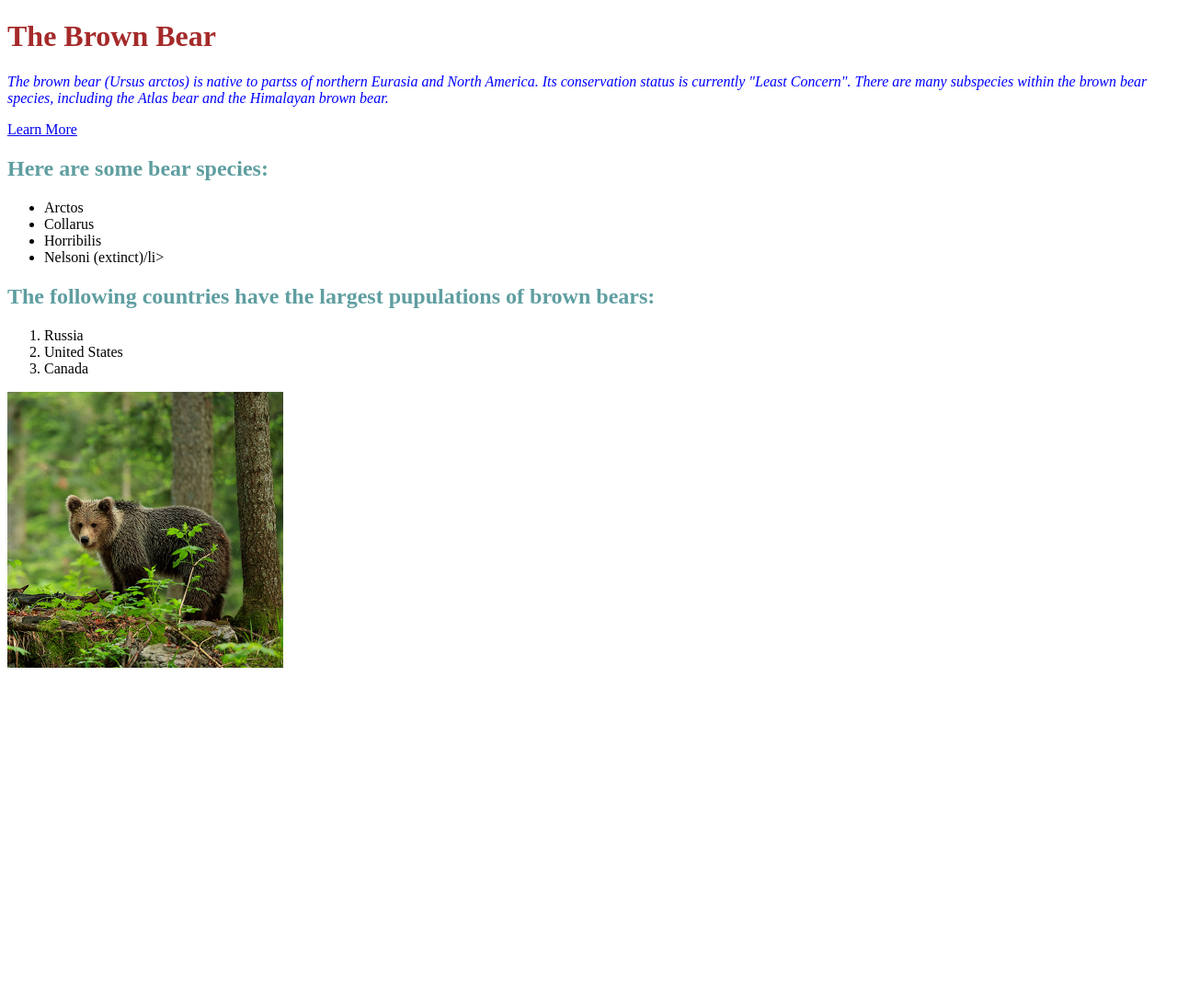
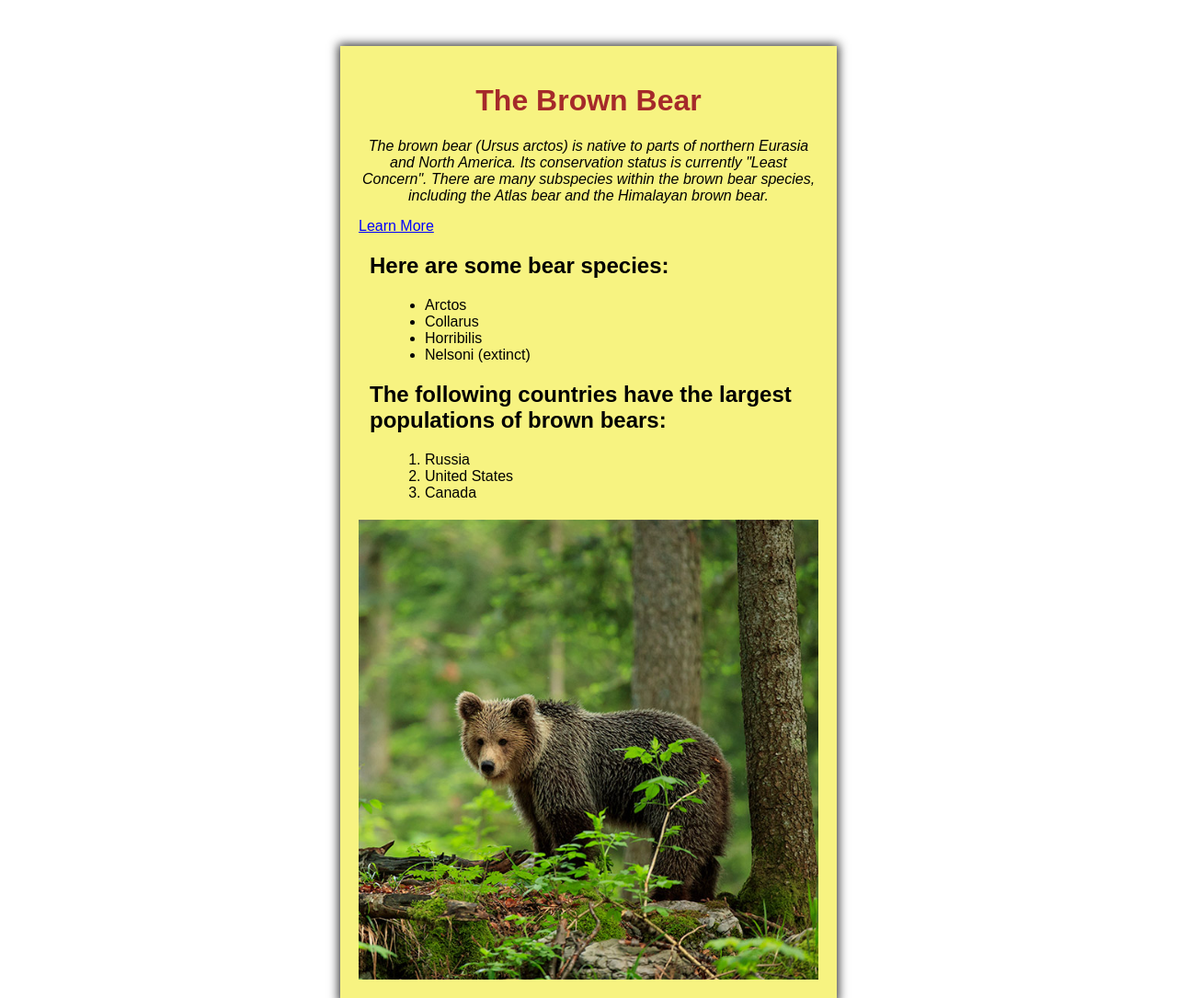
Before and after one commit to Lengoc204/Lengoc204.github.io, a plain HTML site: page week3/wiki-page.html in a window 1280 px wide. Shown: the top 1085 px of the page at 92% size. Before the commit the page ends 800 px from the top, so only its background shows below. Drawn offline with Linux system fonts and the light colour scheme.

Commit message:
LAB 2-WEEK 4

```diff
--- /dev/null
+++ b/week3/styles.css
@@ -0,0 +1,45 @@
+body {
+    font-family: Arial, sans-serif;
+}
+
+.container {
+    background-color: #f7f381; /* Nền màu vàng */
+    padding: 20px;
+    width: 500px;
+    margin: 50px auto;
+    box-shadow: 0 0 10px 2px #333333;
+}
+
+h1 {
+    text-align: center;
+    color: brown; /* Màu chữ của tiêu đề */
+}
+
+.info {
+    font-style: italic;
+    text-align: center;
+    margin-bottom: 15px;
+    color: black; /* Chữ màu đen */
+}
+
+.species, .countries {
+    margin: 12px;
+}
+
+.species ul, .countries ol {
+    margin-left: 20px;
+}
+
+.image {
+    text-align: center;
+    margin-top: 20px;
+}
+
+.image img {
+    width: 100%;
+    height: auto;
+}
+
+a {
+    color: blue;
+}
--- a/week3/wiki-page.html
+++ b/week3/wiki-page.html
@@ -4,26 +4,36 @@
     <meta charset="UTF-8">
     <meta name="viewport" content="width=device-width, initial-scale=1.0">
     <title>The Brown Bear</title>
+    <link rel="stylesheet" href="styles.css">
 </head>
 <body>
-    <h1 style="color: brown;">The Brown Bear</h1>
-    <p style="color:blue ;font-style: italic;">
-        The brown bear (<i>Ursus arctos</i>) is native to partss of northern Eurasia and North America. Its conservation status is currently "Least Concern". There are many subspecies within the brown bear species, including the Atlas bear and the Himalayan brown bear.
-    </p>
-    <a href=https://en.wikipedia.org/wiki/Grizzly_bear>Learn More</a>
-    <h2 style="color: cadetblue;">Here are some bear species:</h2>
+    <div class="container">
+        <h1>The Brown Bear</h1>
+        <p class="info">The brown bear (<i>Ursus arctos</i>) is native to parts of northern Eurasia and North America. Its conservation status is currently "Least Concern". There are many subspecies within the brown bear species, including the Atlas bear and the Himalayan brown bear.</p>
+        <a href="#">Learn More</a>
+
+        <div class="species">
+            <h2>Here are some bear species:</h2>
             <ul>
                 <li>Arctos</li>
                 <li>Collarus</li>
                 <li>Horribilis</li>
-        <li>Nelsoni (extinct)/li>
+                <li>Nelsoni (extinct)</li>
             </ul>
-    <h2 style="color: cadetblue;">The following countries have the largest pupulations of brown bears:</h2>
+        </div>
+
+        <div class="countries">
+            <h2>The following countries have the largest populations of brown bears:</h2>
             <ol>
                 <li>Russia</li>
                 <li>United States</li>
                 <li>Canada</li>
             </ol>
-    <img src="image3/brown-bear.jpg" alt="Brown Bear" width="300px">
+        </div>
+
+        <div class="image">
+            <img src="image3/brown-bear.jpg" alt="Brown Bear">
+        </div>
+    </div>
 </body>
 </html>
```
Also changed, not shown: Lab2/html-lists.html (added, +46 -0 lines), Lab2/index.html (added, +31 -0 lines), Lab2/styles.css (added, +7 -0 lines), Lab2/stylesheet.css (added, +17 -0 lines), Lab2/to-do-list.html (added, +24 -0 lines). Lines whose indentation alone changed are shown as unchanged.
